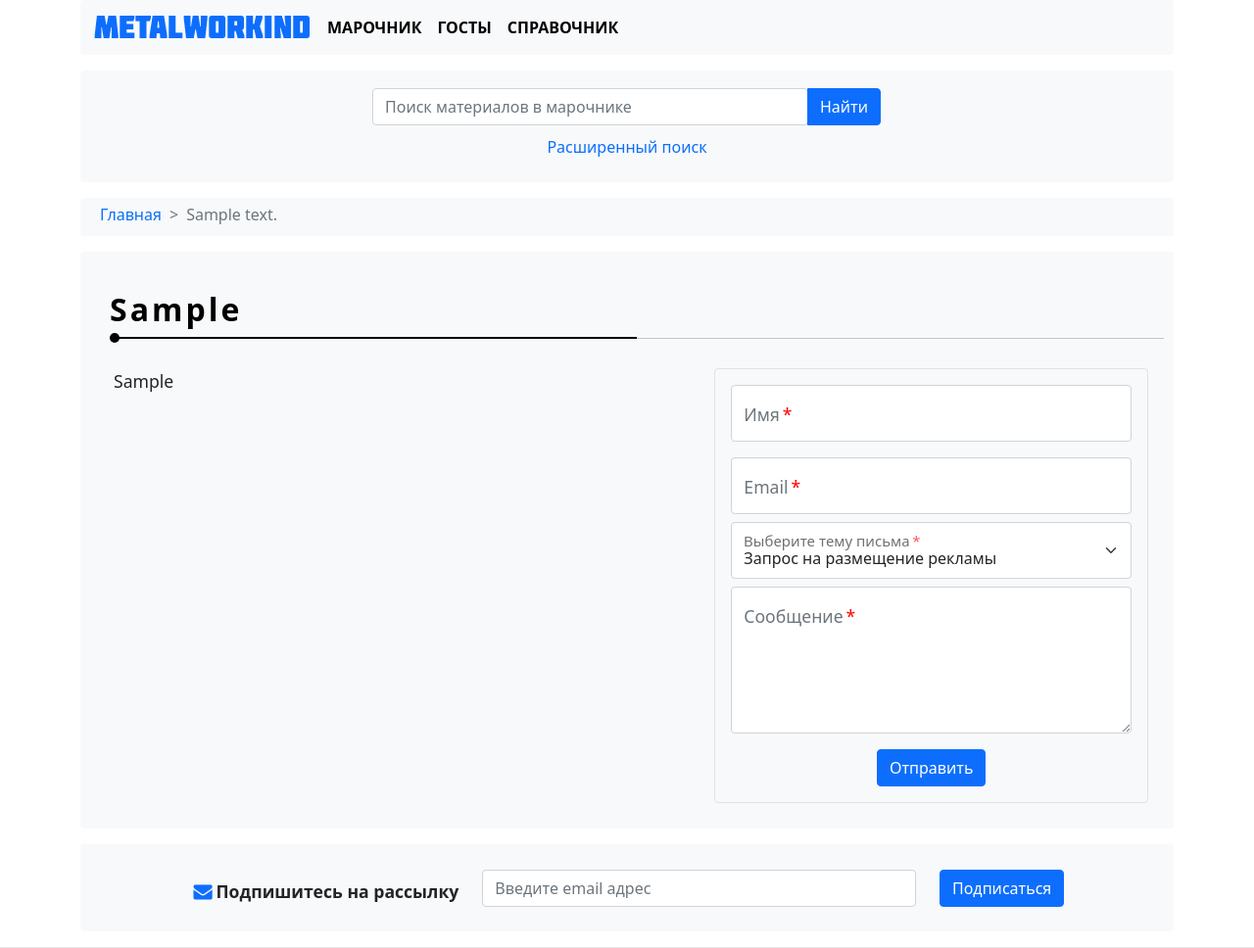
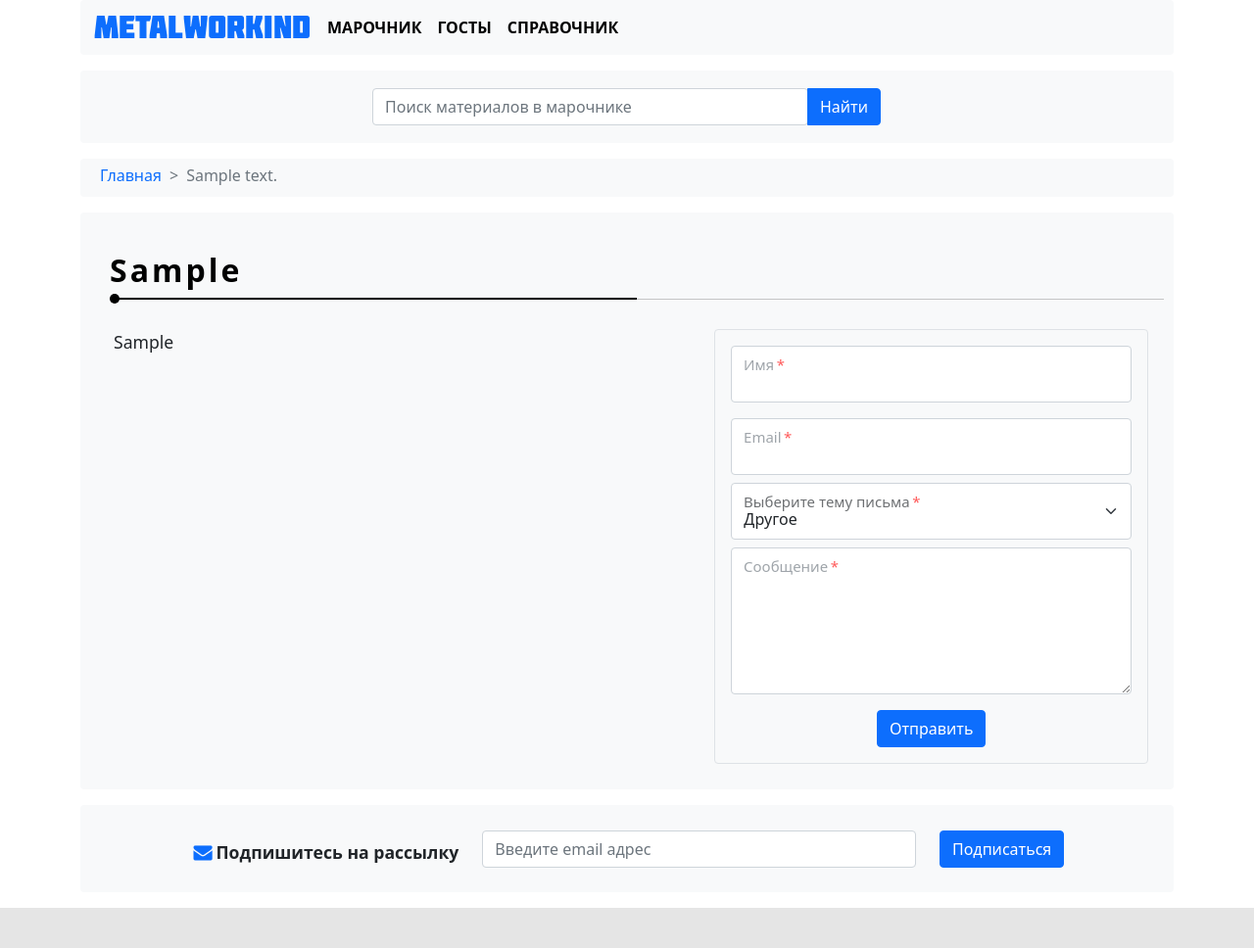
Before and after one commit to nvkozhevnikov/materials-project-py, a Django app: a page that uses metalworkind/templates/blocks/search.html in a window 1280 px wide. Shown: the top 968 px of the page at 98% size. Run offline with Django 4.2, Linux system fonts and the light colour scheme; tables that the repository leaves empty hold one stand-in row (values such as "Sample post"); parts of the project's set-up code (start-up, migrations or seed data) failed here and were passed over; some libraries are stand-ins or nearby versions.

Commit message:
form homepage

```diff
--- /dev/null
+++ b/metalworkind/homepage/forms.py
@@ -0,0 +1,29 @@
+from django import forms
+
+class SearchForm(forms.Form):
+    search_field = forms.CharField(max_length=255,
+                                   widget=forms.TextInput(attrs={'class': 'form-control rounded', 'id': 'formName',
+                                                                 'name': 's', 'placeholder': 'Поиск материалов',
+                                                                 'type': 'search', 'aria-label': 'Search',
+                                                                 'aria-describedby': 'search-addon', 'itemprop': 'query-input'}))
+
+class AboutForm(forms.Form):
+    name = forms.CharField(max_length=50, label="Имя", widget=forms.TextInput(attrs={'class': 'form-control', 'id': 'formName',
+                                                                        'name': 'name'}))
+
+    email = forms.EmailField(max_length=50, label="Email", widget=forms.TextInput(attrs={'class': 'form-control', 'id': 'floatingInput',
+                                                                          'name': 'email'}))
+
+    CHOICES = (('Ошибка на сайте', 'Ошибка на сайте'), ('Запрос на размещение рекламы', 'Запрос на размещение рекламы'),
+               ('Сказать Спасибо или оставить совет', 'Сказать Спасибо или оставить совет'), ('Другое', 'Другое'),)
+    subject = forms.ChoiceField(choices=CHOICES, label="Тема",
+                                widget=forms.Select(attrs={'class': 'form-select', 'id': 'floatingSelect',
+                                                           'name': 'subject', 'aria-label': 'Выберите тему письма'}),
+                                initial='Другое',)
+
+    message = forms.CharField(widget=forms.Textarea(attrs={'style': 'height: 150px;', 'id': 'formText', 'name': 'message',
+                                                           'class': 'form-control'}), label="Сообщение",)
+
+class SubscribeForm(forms.Form):
+    email = forms.EmailField(max_length=50, widget=forms.TextInput(attrs={'class': 'form-control', 'id': 'form5Example2',
+                                                                          'name': 'email', 'placeholder': 'Введите email адрес'}))
--- a/metalworkind/homepage/templates/homepage/about.html
+++ b/metalworkind/homepage/templates/homepage/about.html
@@ -21,45 +21,34 @@
 
                                 <div class="col-md-5 me-3 mb-3">
                                     <div class="border p-3 rounded">
+                                        <form method="POST" action="{{ request.path }}">
+                                            {% csrf_token %}
 
+                                            {{ form.non_field.errors }}
+                                            {{ form.errors }}
 
-                                        <form method="POST" action="">
                                             <!-- Name input -->
                                             <div class="form-floating mb-3">
-                                                <input type="text" id="formName" name="name" class="form-control"
-                                                       placeholder="Иван Петров">
+                                                {{ form.name }}
                                                 <label class="text-secondary required" for="formName">Имя</label>
                                             </div>
 
                                             <!-- Email input -->
                                             <div class="form-floating mb-2">
-                                                <input type="email" class="form-control" name="email" id="floatingInput"
-                                                       placeholder="name@example.com">
+                                                {{ form.email }}
                                                 <label for="floatingInput" class="text-secondary required">Email</label>
                                             </div>
 
                                             <!-- Subject -->
                                             <div class="form-floating mb-2">
-                                                <select class="form-select" name="subject" id="floatingSelect"
-                                                        aria-label="Выберите тему письма">
-                                                    <option value="Ошибка на сайте">Ошибка на сайте</option>
-                                                    <option value="Запрос на размещение рекламы" selected>Запрос на
-                                                        размещение рекламы
-                                                    </option>
-                                                    <option value="Сказать Спасибо или оставить совет">Сказать "Спасибо"
-                                                        или оставить совет
-                                                    </option>
-                                                    <option value="Другое">Другое</option>
-                                                </select>
+                                                {{ form.subject }}
                                                 <label for="floatingSelect" class="required">Выберите тему
                                                     письма</label>
                                             </div>
 
                                             <!-- Message input -->
                                             <div class="form-floating mb-3">
-                                                <textarea class="form-control" name="message" id="formText"
-                                                          placeholder="Введите сообщение..."
-                                                          style="height: 150px;"></textarea>
+                                                {{ form.message }}
                                                 <label for="formText" class="form-label text-secondary required">Сообщение</label>
                                             </div>
 
--- a/metalworkind/homepage/urls.py
+++ b/metalworkind/homepage/urls.py
@@ -4,5 +4,7 @@ from .views import *
 app_name = 'homepage'
 urlpatterns = [
     path('', index, name='homepage'),
+    path('subscribe/', subscribe, name='subscribe'),
+    path('search/', search, name='search'),
     path('about/<slug:slug_about>/', about, name='about'),
 ]
--- a/metalworkind/homepage/views.py
+++ b/metalworkind/homepage/views.py
@@ -1,5 +1,7 @@
 from django.shortcuts import render, get_object_or_404
+from django.http import HttpResponseRedirect
 from .models import *
+from .forms import AboutForm
 
 def index(request):
     return render(request, 'homepage/index.html', {
@@ -8,8 +10,25 @@ def index(request):
 
 def about(request, slug_about):
     page_data = get_object_or_404(About, slug=slug_about)
+    if request.method == 'POST':
+        form = AboutForm(request.POST)
+        if form.is_valid():
+            return HttpResponseRedirect(request.path)
+    else:
+        form = AboutForm()
 
     return render(request, 'homepage/about.html', {
         'h1': 'Metalworkind',
         'item': page_data,
+        'form': form,
     })
+
+def subscribe(request):
+    return render(request, 'homepage/index.html', {
+        'h1': 'Metalworkind',
+    })
+
+def search(request):
+    return render(request, 'homepage/index.html', {
+        'h1': 'Metalworkind',
+    })
--- a/metalworkind/static/css/style.css
+++ b/metalworkind/static/css/style.css
@@ -265,3 +265,7 @@ p img {
     color: black;
     font-weight: 500;
 }
+
+.errorlist {
+    color: red;
+}
--- a/metalworkind/templates/blocks/search.html
+++ b/metalworkind/templates/blocks/search.html
@@ -3,7 +3,7 @@
             <div class="col-md-3"></div>
             <div class="col-md-6" itemscope itemtype="https://schema.org/WebSite">
                 <meta itemprop="url" content="#"/>
-                <form action="#" method="GET" itemprop="potentialAction" itemscope
+                <form action="{% url 'home:search' %}" method="GET" itemprop="potentialAction" itemscope
                       itemtype="https://schema.org/SearchAction">
                     <div class="block d-flex align-items-center">
                         <div class="input-group">
@@ -19,10 +19,6 @@
                         </div>
                     </div>
                 </form>
-            <!-- Button trigger modal -->
-                <p class="text-center">
-                    <a href="" data-bs-toggle="modal" data-bs-target="#searchModal">Расширенный поиск</a>
-                </p>
             </div>
         </div>
         <div class="col-md-3"></div>
--- a/metalworkind/templates/blocks/subscribe.html
+++ b/metalworkind/templates/blocks/subscribe.html
@@ -4,7 +4,8 @@
             <aside class="pt-3">
                 <!-- Section: Form -->
                 <section class="row">
-                    <form method="POST" action="#">
+                    <form method="POST" action="{% url 'home:subscribe'%}">
+                        {% csrf_token %}
                         <!--Grid row-->
                         <div class="row d-flex justify-content-center">
                             <!--Grid column-->
```
